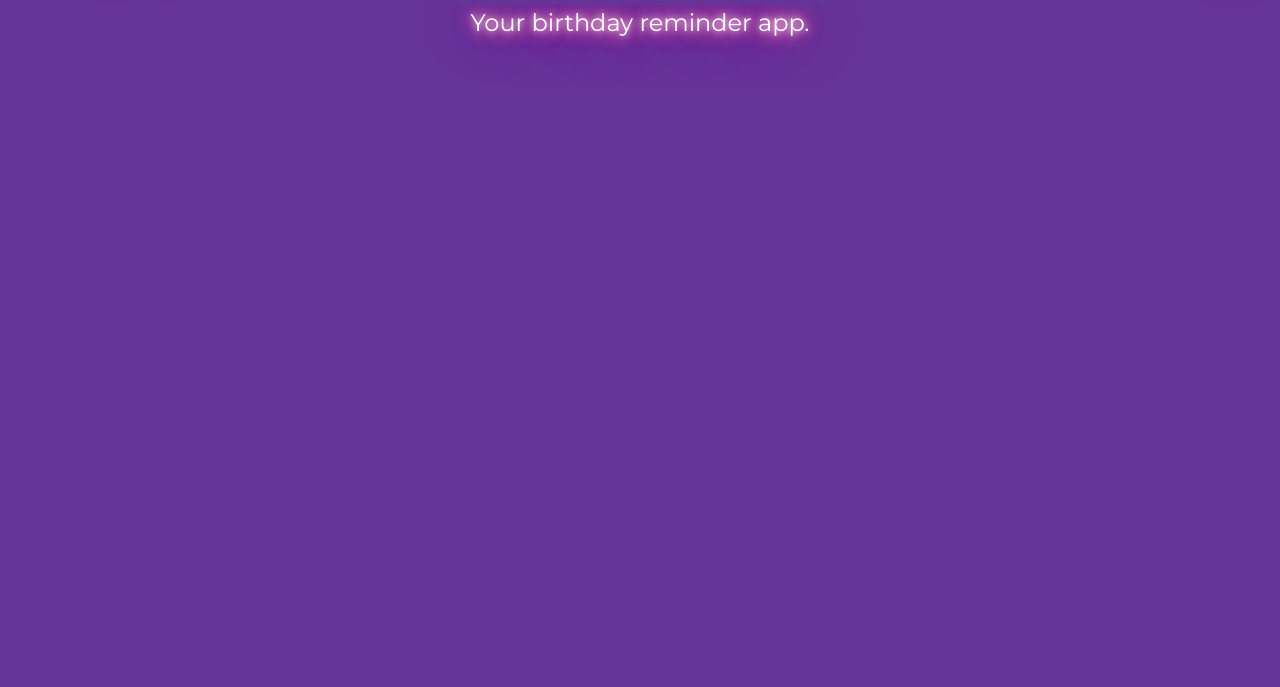
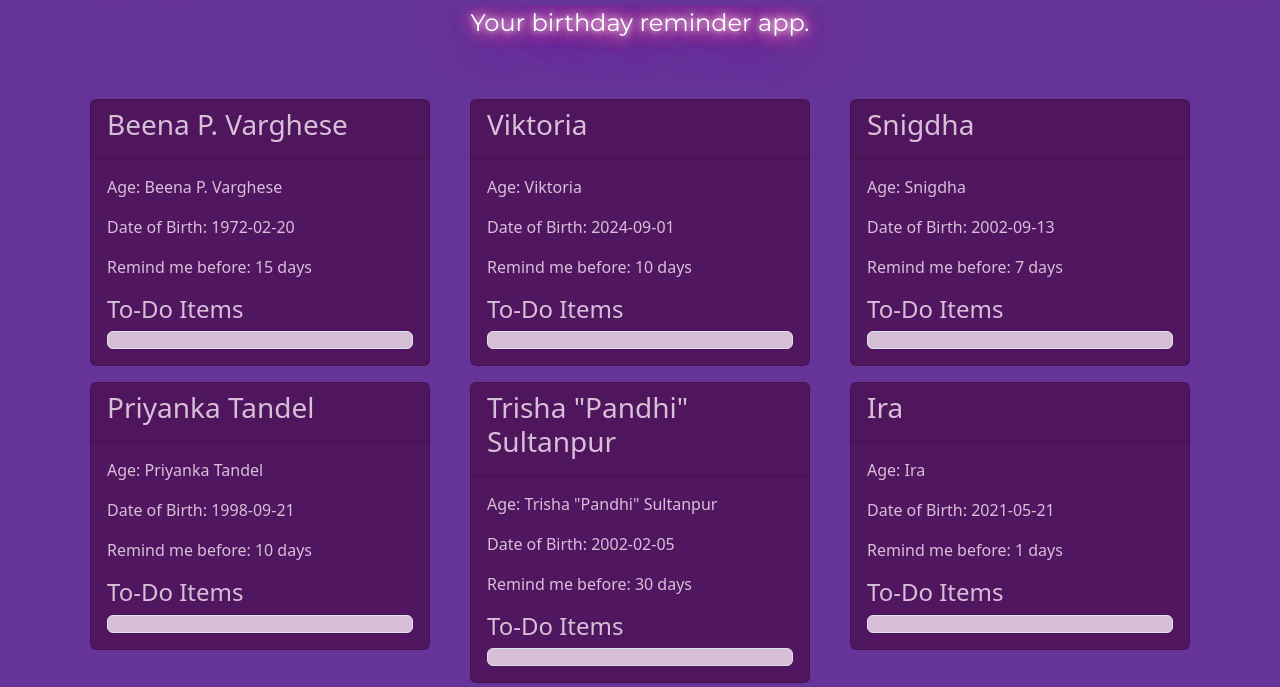
Before and after one commit to NoelMathw/ReminAdore, a website: page wwwroot/index.html in a window 1280 px wide. Both pictures are taken after a click on the button "All Birthdays". Shown: the part 113-800 px from the top of the page. Drawn offline with nearby package versions, Linux system fonts and the light colour scheme.

Commit message:
Almost done with All Birthdays page

```diff
--- a/wwwroot/css/style.css
+++ b/wwwroot/css/style.css
@@ -33,6 +33,14 @@ body {
     padding: 15px;
     margin: 0px 20px 0px 20px;
 }
+.AddB.active {
+    background-color: #3C0949;
+    color: white;
+    text-shadow: 0 0 5px #00ffff, 0 0 10px #00ffff, 0 0 20px #00ffff, 0 0 40px #00ffff;
+    font-size: 20px; /* Adjust size as needed */
+    padding: 15px;
+    margin: 0px 20px 0px 20px;
+}
 
 /*Styling Logoname*/
 .logoname,
@@ -62,13 +70,15 @@ body {
 .newcard {
     background-color: #511660;
     color: #D8BFD8;
+    margin: 8px 8px 8px 8px;
 }
 
 .form-control::placeholder {
     color: #511660;
 }
 .form-control,
-.form-control:focus {
+.form-control:focus,
+.list-group-item{
     background-color: #D8BFD8;
     color: #511660;
 }
--- a/wwwroot/js/script.js
+++ b/wwwroot/js/script.js
@@ -60,6 +60,31 @@ const AddBHTML = {
 </div>`,
 }
 
+//HTML object for All Birthdays page
+const AllBHTML = {
+    FirstHTML: `<div class="container">
+                    <div class="row d-flex flex-row">
+                    </div>
+                </div>`,
+
+    CardHTML:`<div class="col-md-6 col-lg-4"> <div class="card newcard">
+                   <div class="card-header">
+                        <h3 class="personname"></h3>
+                   </div>
+                   <div class="card-body">
+                        <p class="personage"><strong>Age:</strong></p>
+                        <p class="personDOB"><strong>Date of Birth:</strong></p>
+                        <p class="personRMB"><strong>Remind me before:</strong></p>
+
+                        <h4>To-Do Items</h4>
+                            <ul class="list-group">
+                                <li class="list-group-item">
+                                </li>
+                            </ul>
+                   </div>
+              </div>
+              </div>`,
+}
 
 //Code to create description animation
 const descriptions = [
@@ -78,6 +103,7 @@ async function updateDescription() {
 setInterval(updateDescription, 3000); // Set the interval to change description every 4000 milliseconds (4 seconds)
 updateDescription(); // Initial call to set the first description immediately
 
+
 //Element object of the main-content
 const MainContent = document.querySelector(".main-content");
 //Element object of navigation buttons
@@ -93,13 +119,69 @@ function runHomePage() {
     AddB.classList.remove('active');
 }
 
+let ReminderArray;
 function runAllBPage() {
     AllB.classList.add('active');
     Home.classList.remove('active');
     AddB.classList.remove('active');
+    MainContent.innerHTML = AllBHTML.FirstHTML;
+    const CardRow = document.querySelector(".row");
+    fetch('./JSON/Reminders.JSON')
+        .then(response => {
+            if (!response.ok) {
+                throw new Error('Network response was not ok');
+            }
+            return response.json();
+        })
+        .then(Reminders => {
+            ReminderArray = Reminders;
+            // Ensure that we process the array here, within the .then() where it's defined
+            Reminders.forEach((reminder, index) => {
+                if (index < Reminders.length) {  // Check to make sure you don't exceed array bounds, if you know there are only 8
+                    const cardHTML = AllBHTML.CardHTML;
+                    CardRow.innerHTML += cardHTML;
+                    // Update the newly added card with reminder information
+                    const addedCards = CardRow.querySelectorAll('.newcard');
+                    const currentCard = addedCards[addedCards.length - 1];
+                    currentCard.querySelector(".personname").innerText = currentCard.querySelector(".personname").textContent + " " + reminder.name;
+
+                    currentCard.querySelector(".personage").innerText = currentCard.querySelector(".personage").textContent + " " + reminder.name;
+                    currentCard.querySelector(".personDOB").innerText = currentCard.querySelector(".personDOB").textContent + " " + reminder.DOB;
+                    currentCard.querySelector(".personRMB").innerText = currentCard.querySelector(".personRMB").textContent + " " + reminder.RMB + " days";
+                }
+            });
+        })
+        .catch(error => {
+            console.error('Failed to load JSON:', error);
+            MainContent.innerHTML = '<p>Error loading page.</p>';
+        });
+    /*fetch('./JSON/Reminders.JSON')
+        .then(response => {
+            if (!response.ok) {
+                throw new Error('Network response was not ok');
+            }
+            return response.json();
+        })
+        .then(Reminders => {
+            ReminderArray = Reminders;
+        })
+        .catch(error => {
+            console.error('Failed to load JSON:', error);
+            body.innerHTML = '<p>Error loading page.</p>';
+        });
+    for (let i = 0; i < 8; ++i) {
+        CardRow.innerHTML += AllBHTML.CardHTML;
+        document.querySelector(".personname").innerText = ReminderArray[i]["name"];
+        document.querySelector(".personage").innerText = ReminderArray[i]["name"];
+        document.querySelector(".personDOB").innerText = ReminderArray[i]["DOB"];
+        document.querySelector(".personRMB").innerText = ReminderArray[i]["RMB"];
+    }*/
 }
 
 function runAddBPage() {
+    AddB.classList.add('active');
+    AllB.classList.remove('active');
+    Home.classList.remove('active');
     //object for reminders (template to store into JSON file)
     const Reminders = new ReminderClass();
     MainContent.innerHTML = AddBHTML.HTML;
```
